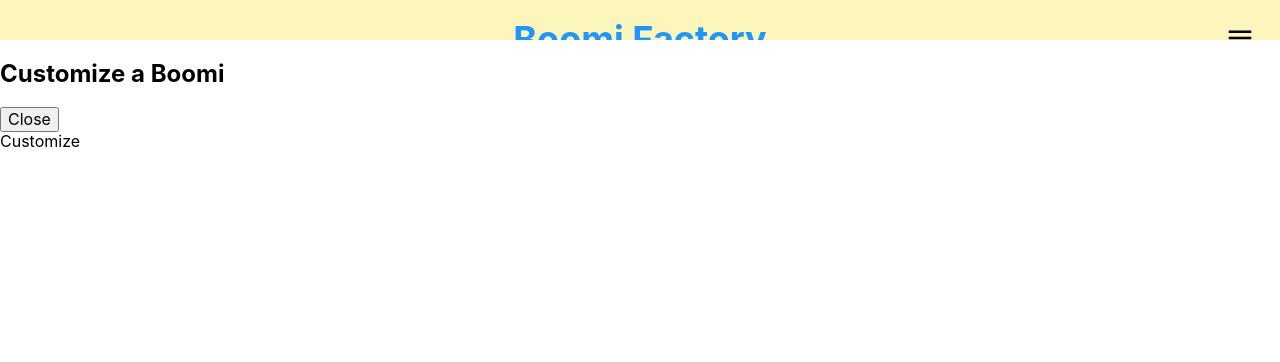
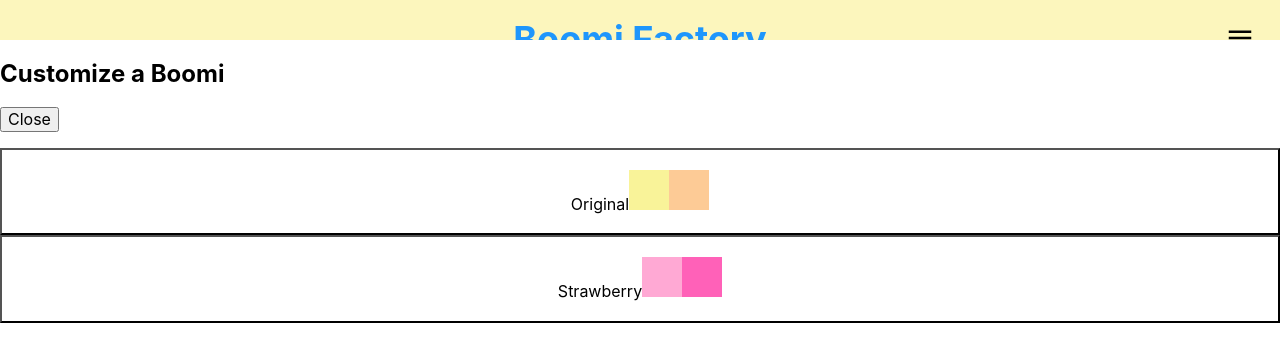
Before and after one commit to Tetsuro/boomi-factory, a React (Create React App) app: page / in a window 1280 px wide. Both pictures are taken after a click on the button "Customize a Boomi". Shown: the top 362 px of the page. Built offline with nearby package versions, Linux system fonts and the light colour scheme.

Commit message:
Add basic styling for ColorsList

```diff
--- a/src/App.jsx
+++ b/src/App.jsx
@@ -4,6 +4,7 @@ import Header from "./components/Header";
 import Preview from "./components/Preview";
 import PrintButton from "./components/PrintButton";
 import Sheet from "./components/Sheet";
+import ColorsList from "./components/ColorsList"
 import {colors} from "./data/colors.json";
 
 import styles from "./App.module.scss";
@@ -22,7 +23,7 @@ function App() {
   // TODO: Sheet should have "open" prop to toggle.
   const customizeSheetMarkup = customizeSheetIsOpen ? (
     <Sheet title="Customize a Boomi" onClose={handleSheetClose}>
-      Customize
+        <ColorsList />
     </Sheet>
   ) : null;
 
--- /dev/null
+++ b/src/components/ColorsList/ColorsList.jsx
@@ -0,0 +1,25 @@
+import React from 'react';
+import styles from './ColorsList.module.scss';
+import {colors} from "../../data/colors.json";
+
+function ColorsList() {
+
+  // TODO: Better key for li?
+  const listMarkup = colors.map((color, index) => (
+    <li key={index}>
+      <button className={styles.Button}>
+        {color.name}
+        <span className={styles.Swatch} style={{'backgroundColor': color.primary}}></span>
+        <span className={styles.Swatch} style={{'backgroundColor': color.secondary}}></span>
+      </button>
+    </li>
+  ));
+
+  return (
+    <ul className={styles.ColorsList}>
+      {listMarkup}
+    </ul>
+  );
+}
+
+export default ColorsList;
--- /dev/null
+++ b/src/components/ColorsList/ColorsList.module.scss
@@ -0,0 +1,18 @@
+@import '../../stylesheets/main';
+
+.ColorsList {
+  list-style: none;
+  padding: 0;
+}
+
+.Button {
+  width: 100%;
+  padding: get-spacing();
+  background: none;
+}
+
+.Swatch {
+  width: 40px;
+  height: 40px;
+  display: inline-block;
+}
--- /dev/null
+++ b/src/components/ColorsList/index.js
@@ -0,0 +1,3 @@
+import ColorsList from "./ColorsList";
+
+export default ColorsList;
--- a/src/components/Sheet/Sheet.jsx
+++ b/src/components/Sheet/Sheet.jsx
@@ -2,6 +2,7 @@ import React from 'react';
 import styles from './Sheet.module.scss';
 
 function Sheet({children, title, onClose}) {
+  console.log(children)
   return (
     <div className={styles.Sheet}>
       <div>
```
